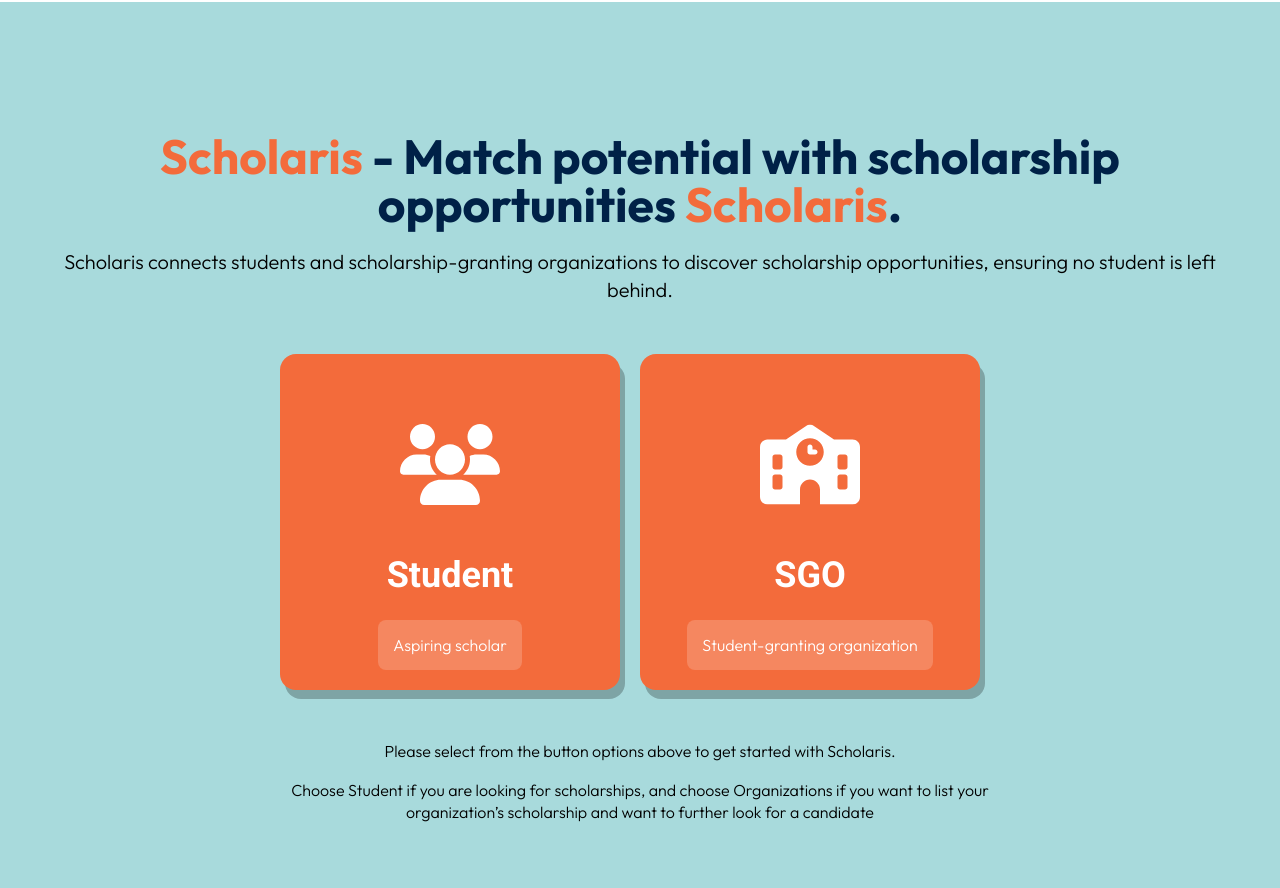
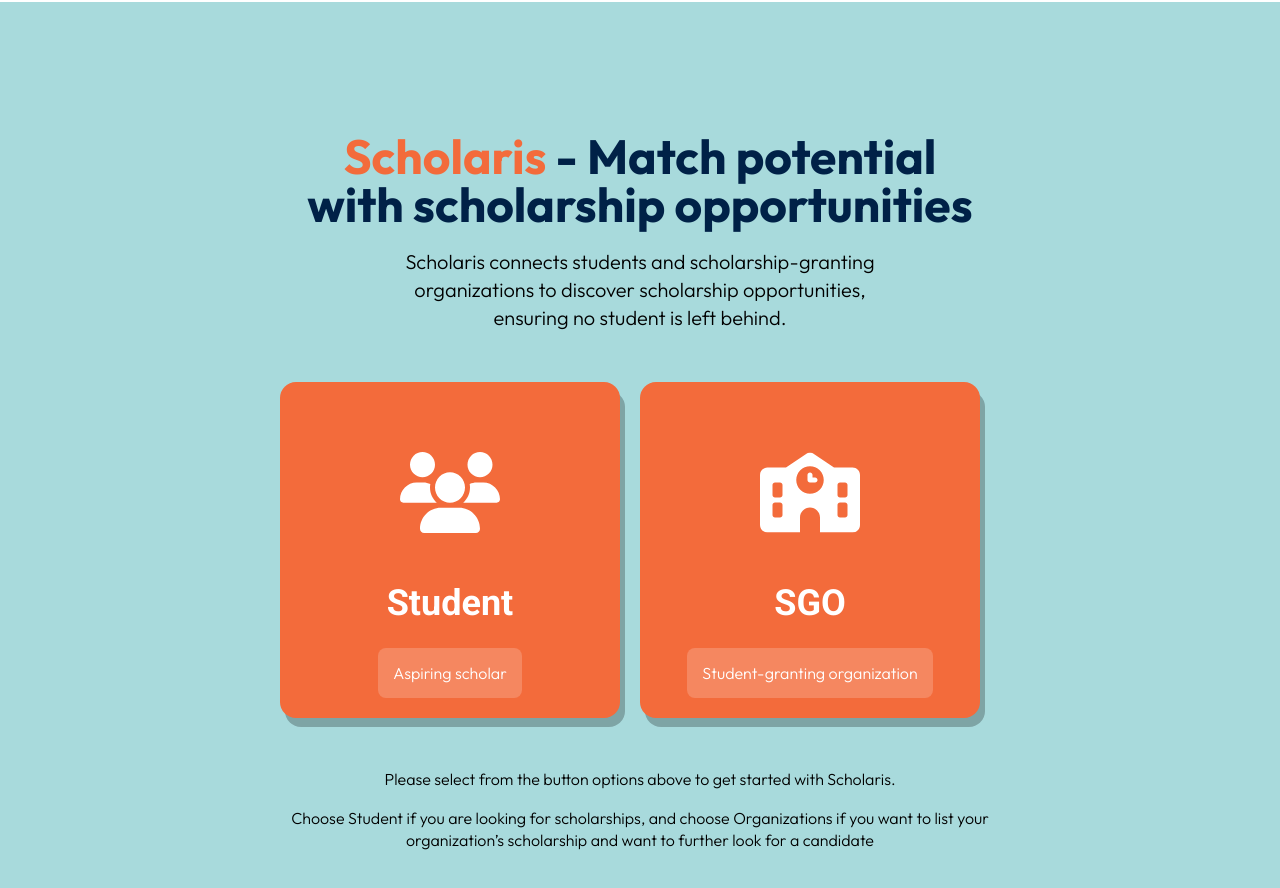
Before and after one commit to Sence1-inc/sp-scholaris-master, a React (Create React App) app in the folder frontend/: page / in a window 1280 px wide. Shown: the part 1160-2048 px from the top of the page. Built offline with nearby package versions, Linux system fonts and the light colour scheme.

Commit message:
Update according to figma

```diff
--- a/frontend/src/containers/WelcomePage/WelcomePage.tsx
+++ b/frontend/src/containers/WelcomePage/WelcomePage.tsx
@@ -40,8 +40,8 @@ function WelcomePage() {
       <div id='welcome' className='content__welcome-selection'>
         <div className='container'>
           <div>
-            <h3 className='text-center mb-2'><span className='color-secondary'>Scholaris</span> - Match potential with scholarship opportunities <span className='color-secondary'>Scholaris</span>.</h3>
-            <p className='text-center'>Scholaris connects students and scholarship-granting organizations to discover scholarship opportunities, ensuring no student is left behind.</p>
+            <h3 className='text-center mb-2'><span className='color-secondary'>Scholaris</span> - Match potential <br /> with scholarship opportunities</h3>
+            <p className='text-center'>Scholaris connects students and scholarship-granting <br /> organizations to discover scholarship opportunities, <br /> ensuring no student is left behind.</p>
             <div className='content__welcome-buttons'>
               <WelcomeButton label='Student' icon={UserIcon} desc='Aspiring scholar' url='/student'/>
               <WelcomeButton label='SGO' icon={SchoolIcon} desc='Student-granting organization' url='/provider'/>
```
